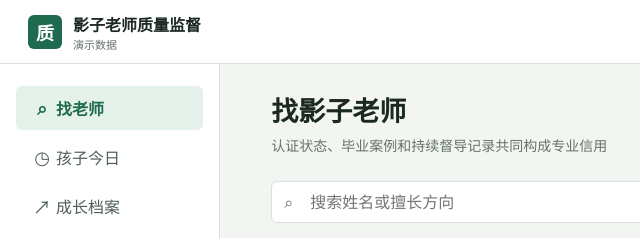
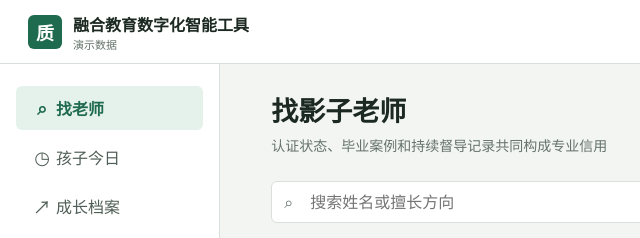
Before and after one commit to greatvg/shadow-teacher-quality-demo, a plain HTML site: page index.html in a window 1280 px wide. Shown: the top 238 px of the page, 0-640 px from the left. Drawn offline with Linux system fonts and the light colour scheme.

Commit message:
Rename demo to inclusive education digital tool

```diff
--- a/app.js
+++ b/app.js
@@ -294,7 +294,7 @@ function render() {
         <div class="brand">
           <span class="brand-mark">质</span>
           <span>
-            <strong>影子老师质量监督</strong>
+            <strong>融合教育数字化智能工具</strong>
             <small>演示数据</small>
           </span>
         </div>
--- a/index.html
+++ b/index.html
@@ -4,7 +4,7 @@
     <meta charset="UTF-8" />
     <meta name="viewport" content="width=device-width, initial-scale=1.0" />
     <meta name="theme-color" content="#1f6b4f" />
-    <title>影子老师质量监督 - 演示版</title>
+    <title>融合教育数字化智能工具</title>
     <link rel="icon" href="data:," />
     <link rel="stylesheet" href="styles.css" />
   </head>
```
Also changed, not shown: 1 other file.
